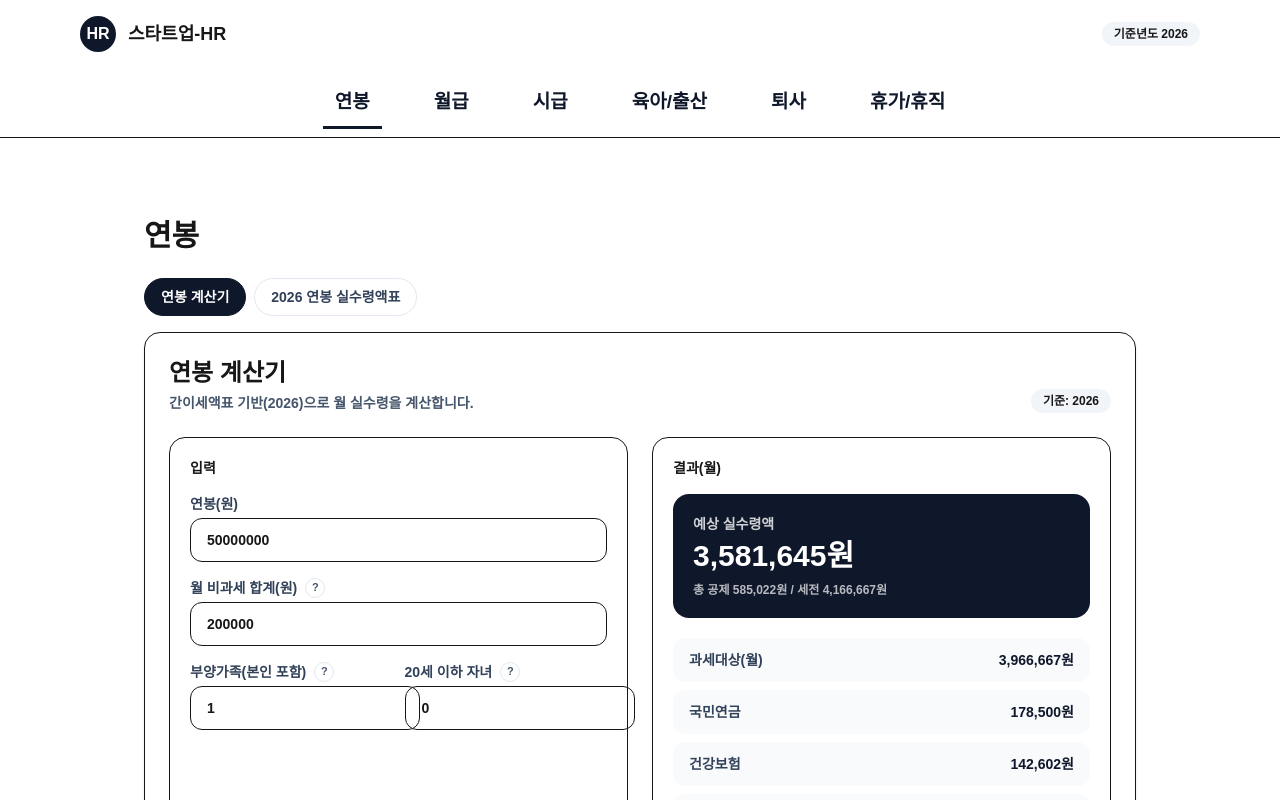
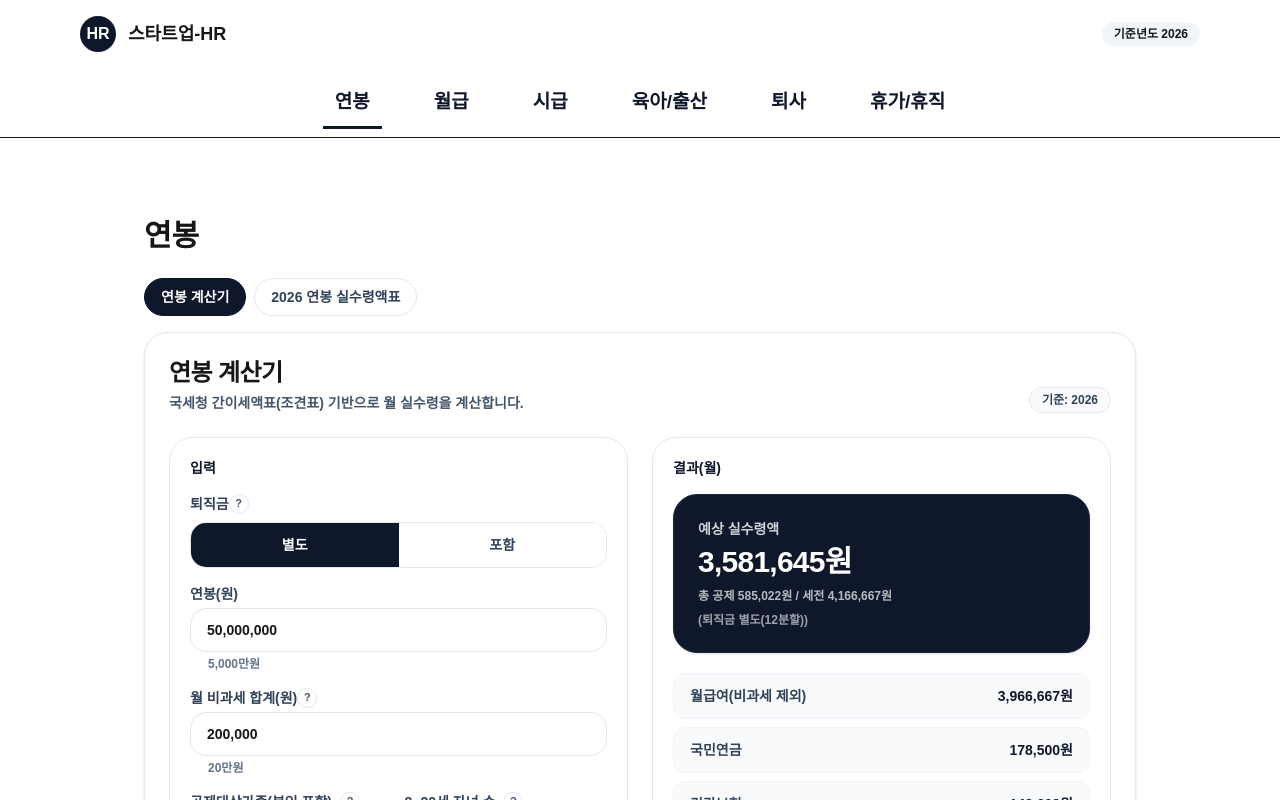
Before and after one commit to shootingstar112/startup-hr, a Next.js app: page /salary in a window 1280 px wide. Shown: the top 800 px of the page. Built offline with nearby package versions, Linux system fonts and the light colour scheme.

Commit message:
awerawer

```diff
--- a/app/salary/SalaryCalculator.tsx
+++ b/app/salary/SalaryCalculator.tsx
@@ -2,6 +2,31 @@
 
 import { useMemo, useState } from "react";
 import { calculateSalary } from "./salary.logic";
+
+
+
+function formatWon(n: number) {
+  const v = Math.max(0, Math.floor(Number.isFinite(n) ? n : 0));
+  return v.toLocaleString("ko-KR");
+}
+
+// ✅ "5,000만원 · 1234천원" (천원 단위는 있을 때만)
+function formatManCheon(n: number) {
+  const v = Math.max(0, Math.floor(Number.isFinite(n) ? n : 0));
+  if (v === 0) return "0원";
+
+  const man = Math.floor(v / 10_000); // 만원
+  const cheon = Math.floor((v % 10_000) / 1_000); // 천원(0~9)
+
+  const manPart = `${man.toLocaleString("ko-KR")}만원`;
+  const cheonPart = cheon > 0 ? ` · ${cheon}천원` : "";
+  return `${manPart}${cheonPart}`;
+}
+
+function onlyDigits(s: string) {
+  return (s ?? "").replace(/[^\d]/g, "");
+}
+
 
 function KRW({ n }: { n: number }) {
   return <span>{Math.round(n).toLocaleString("ko-KR")}원</span>;
@@ -9,141 +34,288 @@ function KRW({ n }: { n: number }) {
 
 function Tip({ title, children }: { title: string; children: React.ReactNode }) {
   const [open, setOpen] = useState(false);
+
   return (
     <span className="relative inline-flex">
+      {/* ✅ 버튼만 클릭되게: 절대영역 없이 버튼 자체만 */}
       <button
         type="button"
-        onClick={() => setOpen((v) => !v)}
-        className="ml-2 inline-flex h-5 w-5 items-center justify-center rounded-full border border-slate-200 text-[11px] font-black text-slate-600 hover:bg-slate-50"
+        onClick={(e) => {
+          e.preventDefault();
+          e.stopPropagation();
+          setOpen((v) => !v);
+        }}
+        className="inline-flex h-5 w-5 items-center justify-center rounded-full border border-slate-200 text-[11px] font-black text-slate-600 hover:bg-slate-50"
+        aria-label={`${title} 도움말`}
       >
         ?
       </button>
+
+      {/* ✅ 오버레이: 툴팁보다 아래(z-40), 하지만 화면 전체 클릭 잡기 */}
       {open && (
-        <div className="absolute left-0 top-7 z-50 w-[280px] rounded-xl border bg-white p-3 shadow-xl">
+        <span
+          className="fixed inset-0 z-40"
+          onMouseDown={() => setOpen(false)}
+        />
+      )}
+
+      {/* ✅ 툴팁 박스: 오버레이보다 위(z-50) */}
+      {open && (
+        <div
+          className="absolute left-0 top-7 z-50 w-[300px] rounded-2xl border bg-white p-3 shadow-xl"
+          onMouseDown={(e) => e.stopPropagation()}
+        >
           <div className="text-sm font-black">{title}</div>
           <div className="mt-1 text-xs font-semibold text-slate-600 leading-relaxed">
             {children}
           </div>
-          <button
-            type="button"
-            onClick={() => setOpen(false)}
-            className="mt-2 rounded-lg px-2 py-1 text-xs font-black text-slate-600 hover:bg-slate-50"
-          >
-            닫기
-          </button>
         </div>
       )}
     </span>
   );
 }
 
+
+
+function Segmented({
+  value,
+  onChange,
+  left,
+  right,
+}: {
+  value: "left" | "right";
+  onChange: (v: "left" | "right") => void;
+  left: string;
+  right: string;
+}) {
+  return (
+    <div className="grid grid-cols-2 overflow-hidden rounded-2xl border border-slate-200 bg-white">
+      <button
+        type="button"
+        onClick={() => onChange("left")}
+        className={[
+          "h-11 w-full text-sm font-black transition",
+          value === "left"
+            ? "bg-slate-900 text-white"
+            : "bg-white text-slate-700 hover:bg-slate-50",
+        ].join(" ")}
+      >
+        {left}
+      </button>
+
+      <button
+        type="button"
+        onClick={() => onChange("right")}
+        className={[
+          "h-11 w-full text-sm font-black transition",
+          value === "right"
+            ? "bg-slate-900 text-white"
+            : "bg-white text-slate-700 hover:bg-slate-50",
+        ].join(" ")}
+      >
+        {right}
+      </button>
+    </div>
+  );
+}
+
+
+function Item({ label, value }: { label: string; value: number }) {
+  return (
+    <div className="flex items-center justify-between rounded-xl border border-slate-100 bg-slate-50 px-3 py-3 sm:px-4">
+
+      <div className="text-sm font-extrabold text-slate-700">{label}</div>
+      <div className="text-sm font-black text-slate-900">
+        <KRW n={value} />
+      </div>
+    </div>
+  );
+}
+
 export default function SalaryCalculator() {
-  const [annualSalary, setAnnualSalary] = useState(50_000_000);
-  const [monthlyNonTax, setMonthlyNonTax] = useState(200_000);
+  const [annualSalaryText, setAnnualSalaryText] = useState("50,000,000");
+  const annualSalary = Number(onlyDigits(annualSalaryText) || "0");
+
+  const [monthlyNonTaxText, setMonthlyNonTaxText] = useState("200,000");
+  const monthlyNonTax = Number(onlyDigits(monthlyNonTaxText) || "0");
+
   const [dependents, setDependents] = useState(1);
   const [u20Children, setU20Children] = useState(0);
 
+  // ✅ 퇴직금 옵션
+  const [severanceIncluded, setSeveranceIncluded] = useState(false);
+
   const result = useMemo(() => {
-    return calculateSalary({ annualSalary, monthlyNonTax, dependents, u20Children });
-  }, [annualSalary, monthlyNonTax, dependents, u20Children]);
+    return calculateSalary({
+      annualSalary,
+      monthlyNonTax,
+      dependents,
+      u20Children,
+      severanceIncluded,
+    });
+  }, [annualSalaryText, monthlyNonTaxText, dependents, u20Children, severanceIncluded]);
+
+
 
   return (
-    <div className="rounded-2xl border bg-white p-6 shadow-sm">
-      <div className="flex items-end justify-between gap-3">
+    <div className="rounded-3xl border border-slate-200 bg-white p-4 shadow-sm sm:p-6">
+
+      {/* 헤더 */}
+      <div className="flex flex-col gap-3 md:flex-row md:items-end md:justify-between">
         <div>
-          <h2 className="text-2xl font-black">연봉 계산기</h2>
+          <h2 className="text-2xl font-black tracking-tight">연봉 계산기</h2>
           <p className="mt-1 text-sm font-semibold text-slate-600">
-            간이세액표 기반(2026)으로 월 실수령을 계산합니다.
+            국세청 간이세액표(조견표) 기반으로 월 실수령을 계산합니다.
           </p>
         </div>
-        <span className="rounded-full bg-slate-100 px-3 py-1 text-xs font-extrabold">
-          기준: 2026
-        </span>
+        <div className="flex items-center gap-2">
+          <span className="rounded-full border border-slate-200 bg-slate-50 px-3 py-1 text-xs font-extrabold text-slate-700">
+            기준: 2026
+          </span>
+        </div>
       </div>
 
-      <div className="mt-6 grid gap-6 md:grid-cols-2">
+      <div className="mt-6 grid gap-6 lg:grid-cols-2">
         {/* 입력 */}
-        <div className="rounded-2xl border p-5">
-          <div className="text-sm font-black">입력</div>
+        <div className="rounded-3xl border border-slate-200 bg-white p-4 sm:p-5">
+
+          <div className="flex items-center justify-between">
+            <div className="text-sm font-black text-slate-900">입력</div>
+          </div>
 
           <div className="mt-4 grid gap-4">
+            {/* 퇴직금 */}
+            <div className="grid gap-2">
+              <div className="flex items-center text-sm font-extrabold text-slate-700">
+                퇴직금
+                <Tip title="퇴직금"> ... </Tip>
+              </div>
+
+              <div className="w-full">
+                <Segmented
+                  value={severanceIncluded ? "right" : "left"}
+                  onChange={(v) => setSeveranceIncluded(v === "right")}
+                  left="별도"
+                  right="포함"
+                />
+              </div>
+            </div>
+
+
             <label className="grid gap-1">
               <div className="flex items-center text-sm font-extrabold text-slate-700">
                 연봉(원)
               </div>
+
               <input
                 inputMode="numeric"
-                className="h-11 rounded-xl border px-4 text-sm font-bold outline-none focus:ring-2 focus:ring-slate-200"
-                value={annualSalary}
-                onChange={(e) => setAnnualSalary(Number(e.target.value))}
+                className="h-11 w-full rounded-2xl border border-slate-200 bg-white px-4 text-sm font-bold outline-none focus:ring-2 focus:ring-slate-200"
+                value={annualSalaryText}
+                onChange={(e) => {
+                  // 입력 중엔 숫자만 유지(쉼표 제거) → 커서 안 튐
+                  setAnnualSalaryText(onlyDigits(e.target.value));
+                }}
+                onBlur={() => {
+                  // 포커스 빠질 때 쉼표 적용
+                  const n = Number(onlyDigits(annualSalaryText) || "0");
+                  setAnnualSalaryText(n ? formatWon(n) : "");
+                }}
+                placeholder="예: 50,000,000"
               />
+
+              {/* ✅ 밑에는 만원·천원만 */}
+              <div className="ml-[18px] text-xs font-semibold text-slate-500">
+                {formatManCheon(annualSalary)}
+              </div>
             </label>
+
 
             <label className="grid gap-1">
               <div className="flex items-center text-sm font-extrabold text-slate-700">
                 월 비과세 합계(원)
                 <Tip title="비과세">
-                  식대/보육수당 등 비과세 합계. 비과세는 과세대상에서 제외됩니다.
+                  식대/보육수당 등 비과세 합계. 비과세는 월급여(비과세 제외)에서 빠지며, 간이세액표 조회에도 영향을 줍니다.
                 </Tip>
               </div>
+
               <input
                 inputMode="numeric"
-                className="h-11 rounded-xl border px-4 text-sm font-bold outline-none focus:ring-2 focus:ring-slate-200"
-                value={monthlyNonTax}
-                onChange={(e) => setMonthlyNonTax(Number(e.target.value))}
+                className="h-11 w-full rounded-2xl border border-slate-200 bg-white px-4 text-sm font-bold outline-none focus:ring-2 focus:ring-slate-200"
+                value={monthlyNonTaxText}
+                onChange={(e) => {
+                  setMonthlyNonTaxText(onlyDigits(e.target.value));
+                }}
+                onBlur={() => {
+                  const n = Number(onlyDigits(monthlyNonTaxText) || "0");
+                  setMonthlyNonTaxText(n ? formatWon(n) : "");
+                }}
+                placeholder="예: 200,000"
               />
+
+              {/* ✅ 밑에는 만원·천원만 */}
+              <div className="ml-[18px] text-xs font-semibold text-slate-500">
+                {formatManCheon(monthlyNonTax)}
+              </div>
             </label>
 
-            <div className="grid grid-cols-2 gap-3">
-              <label className="grid gap-1">
-                <div className="flex items-center text-sm font-extrabold text-slate-700">
-                  부양가족(본인 포함)
-                  <Tip title="부양가족">
-                    간이세액표 조회에 쓰입니다.
+
+            <div className="grid grid-cols-1 gap-3 sm:grid-cols-2">
+              <div className="min-w-0">
+                <div className="mb-1 flex items-center gap-2 text-sm font-extrabold text-slate-700">
+                  공제대상가족(본인 포함)
+                  <Tip title="공제대상가족">간이세액표(조견표) 조회에 사용됩니다.</Tip>
+                </div>
+                <input
+                  inputMode="numeric"
+                  className="h-11 w-full rounded-2xl border border-slate-200 bg-white px-4 text-sm font-bold outline-none focus:ring-2 focus:ring-slate-200"
+                  value={dependents}
+                  onChange={(e) => setDependents(Number(e.target.value))}
+                />
+              </div>
+
+              <div className="min-w-0">
+                <div className="mb-1 flex items-center gap-2 text-sm font-extrabold text-slate-700">
+                  8~20세 자녀 수
+                  <Tip title="자녀(8~20세)">
+                    2024.03.01 시행 간이세액표 규칙에 따라, 자녀 수에 해당하는 금액을 표 세액에서 차감합니다.
                   </Tip>
                 </div>
                 <input
                   inputMode="numeric"
-                  className="h-11 rounded-xl border px-4 text-sm font-bold outline-none focus:ring-2 focus:ring-slate-200"
-                  value={dependents}
-                  onChange={(e) => setDependents(Number(e.target.value))}
-                />
-              </label>
-
-              <label className="grid gap-1">
-                <div className="flex items-center text-sm font-extrabold text-slate-700">
-                  20세 이하 자녀
-                  <Tip title="자녀">
-                    다음 단계에서 자녀 세액공제까지 정확 반영합니다.
-                  </Tip>
-                </div>
-                <input
-                  inputMode="numeric"
-                  className="h-11 rounded-xl border px-4 text-sm font-bold outline-none focus:ring-2 focus:ring-slate-200"
+                  className="h-11 w-full rounded-2xl border border-slate-200 bg-white px-4 text-sm font-bold outline-none focus:ring-2 focus:ring-slate-200"
                   value={u20Children}
                   onChange={(e) => setU20Children(Number(e.target.value))}
                 />
-              </label>
+              </div>
+            </div>
+
+
+            <div className="rounded-2xl border border-slate-200 bg-slate-50 p-3 text-xs font-semibold text-slate-600 leading-relaxed">
+              실제 급여명세서와는 회사별 기준(기준소득월액/절사 규칙 등)에 따라 차이가 날 수 있습니다.
             </div>
           </div>
         </div>
 
         {/* 결과 */}
-        <div className="rounded-2xl border p-5">
-          <div className="text-sm font-black">결과(월)</div>
+        <div className="rounded-3xl border border-slate-200 bg-white p-4 sm:p-5">
 
-          <div className="mt-4 rounded-2xl bg-slate-900 p-5 text-white">
+          <div className="text-sm font-black text-slate-900">결과(월)</div>
+
+          <div className="mt-4 rounded-3xl border border-slate-800 bg-slate-900 p-5 text-white shadow-sm sm:p-6">
             <div className="text-sm font-extrabold text-white/80">예상 실수령액</div>
-            <div className="mt-1 text-3xl font-black">
+            <div className="mt-1 text-[28px] leading-tight font-black tracking-tight sm:text-3xl">
               <KRW n={result.monthlyNet} />
             </div>
             <div className="mt-2 text-xs font-semibold text-white/70">
               총 공제 <KRW n={result.totalDeduction} /> / 세전 <KRW n={result.monthlyGross} />
             </div>
+            <div className="mt-2 text-xs font-semibold text-white/60">
+              (퇴직금 {severanceIncluded ? "포함(13분할)" : "별도(12분할)"})
+            </div>
           </div>
 
           <div className="mt-5 grid gap-2">
-            <Item label="과세대상(월)" value={result.monthlyTaxable} />
+            <Item label="월급여(비과세 제외)" value={result.monthlyTaxable} />
             <Item label="국민연금" value={result.pension} />
             <Item label="건강보험" value={result.health} />
             <Item label="장기요양" value={result.care} />
@@ -157,14 +329,3 @@ export default function SalaryCalculator() {
     </div>
   );
 }
-
-function Item({ label, value }: { label: string; value: number }) {
-  return (
-    <div className="flex items-center justify-between rounded-xl bg-slate-50 px-4 py-3">
-      <div className="text-sm font-extrabold text-slate-700">{label}</div>
-      <div className="text-sm font-black text-slate-900">
-        <KRW n={value} />
-      </div>
-    </div>
-  );
-}
--- a/app/salary/page.tsx
+++ b/app/salary/page.tsx
@@ -14,7 +14,8 @@ function SalaryTable2026() {
 
 export default function Page() {
   return (
-    <main className="mx-auto max-w-5xl px-4 py-10">
+    <main className="mx-auto max-w-5xl px-3 py-6 sm:px-4 sm:py-10">
+
       <h1 className="text-3xl font-black">연봉</h1>
 
       <div className="mt-6">
--- a/app/salary/salary.logic.ts
+++ b/app/salary/salary.logic.ts
@@ -5,6 +5,7 @@ export type SalaryInput = {
   monthlyNonTax: number; // 월 비과세 합계
   dependents: number; // 공제대상가족 수(본인 포함) 1~
   u20Children: number; // 8~20세 자녀 수(홈택스 규칙)
+  severanceIncluded: boolean; // ✅ 퇴직금 포함 여부 (포함=13분할, 별도=12분할)
 };
 
 export type SalaryOutput = {
@@ -30,9 +31,8 @@ function roundWon(n: number) {
 }
 
 /**
- * 2026 4대보험(근로자 부담) 기본값
- * - 실제 100% 일치엔 상/하한, 회사별 기준소득월액 보정/반올림 규칙 등이 들어갈 수 있음
- * - 우선 MVP: 월급여(비과세 제외) 기준으로 계산
+ * 4대보험(근로자 부담) 기본값 (MVP)
+ * - 실제 100% 일치엔 상/하한, 기준소득월액, 절사/반올림 규칙 등이 추가로 필요
  */
 const INS_2026 = {
   pensionEmp: 0.045, // 국민연금 근로자 4.5%
@@ -48,7 +48,6 @@ type TaxRow = {
   [k: string]: number; // "1"~"11"
 };
 
-// 키(min)가 string으로 들어있음: "770000", "775000", ...
 const TAX_KEYS = Object.keys(taxTable as any)
   .map((x) => Number(x))
   .filter((x) => Number.isFinite(x))
@@ -68,7 +67,6 @@ function childDeduction(u20Children: number) {
   return 29_160 + (n - 2) * 25_000;
 }
 
-// monthlyWageWon(원)이 속한 "이상(min)" 키를 찾는다(이분탐색)
 function findBandKey(monthlyWageWon: number) {
   if (TAX_KEYS.length === 0) return null;
 
@@ -100,14 +98,12 @@ function lookupIncomeTax(monthlyWageWon: number, dependents: number, u20Children
   if (!row) return 0;
 
   const base = typeof (row as any)[String(dep)] === "number" ? (row as any)[String(dep)] : 0;
-
-  // 자녀 공제 차감 (음수면 0)
-  const adjusted = Math.max(0, base - childDeduction(u20Children));
-  return adjusted;
+  return Math.max(0, base - childDeduction(u20Children));
 }
 
 export function calculateSalary(input: SalaryInput): SalaryOutput {
-  const monthlyGross = input.annualSalary / 12;
+  // ✅ 퇴직금 포함이면 13분할, 별도면 12분할
+  const monthlyGross = input.severanceIncluded ? input.annualSalary / 13 : input.annualSalary / 12;
 
   // ✅ 간이세액표 조회용 월급여(비과세 제외)
   const monthlyTaxable = Math.max(0, monthlyGross - input.monthlyNonTax);
@@ -118,7 +114,7 @@ export function calculateSalary(input: SalaryInput): SalaryOutput {
   const care = health * INS_2026.careOverHealth;
   const employment = monthlyTaxable * INS_2026.employmentEmp;
 
-  // ✅ 소득세: "월급여(비과세 제외)"로 표 조회 (보험 빼지 말 것)
+  // ✅ 소득세: "월급여(비과세 제외)"로 표 조회
   const incomeTax = lookupIncomeTax(monthlyTaxable, input.dependents, input.u20Children);
   const localTax = incomeTax * 0.1;
 
```
